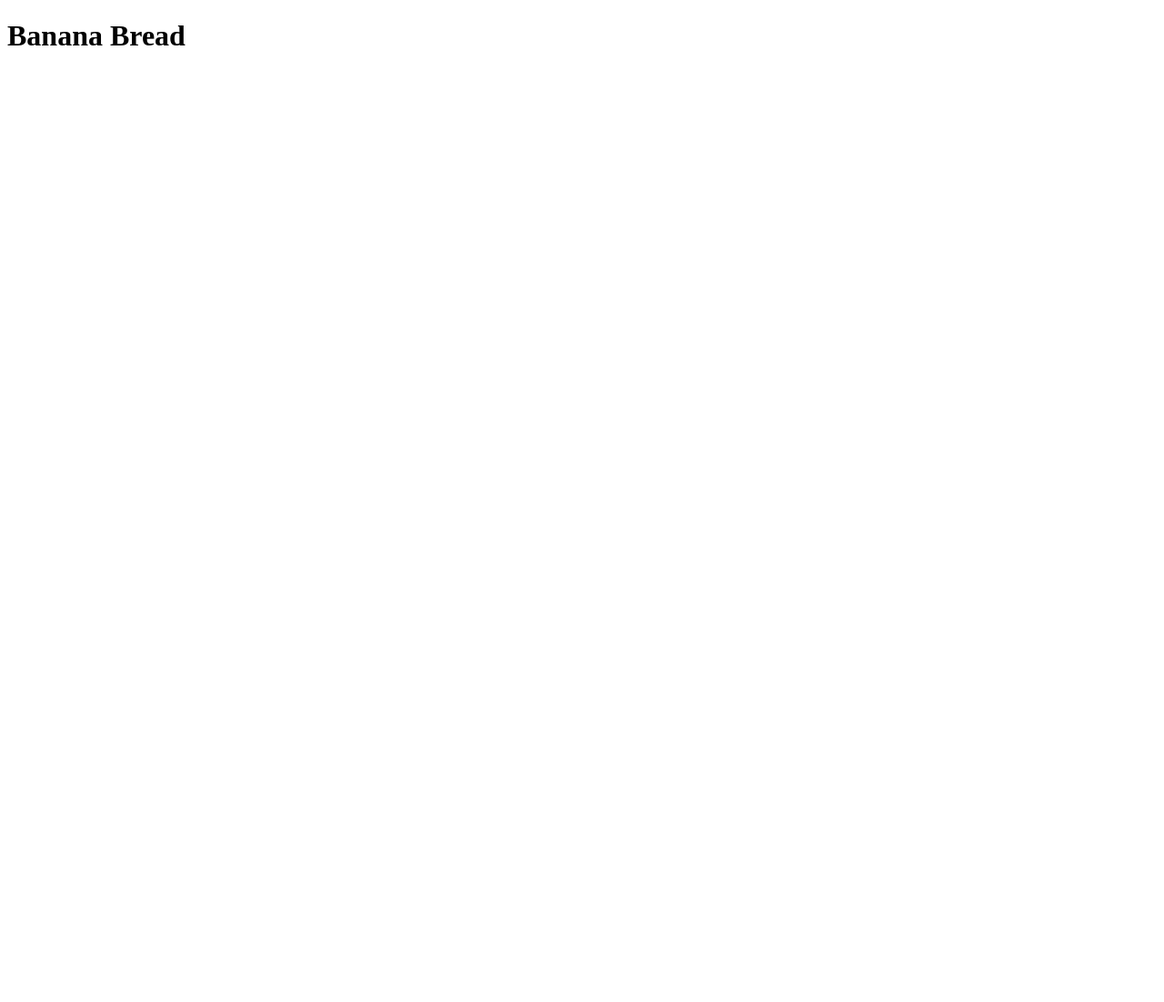
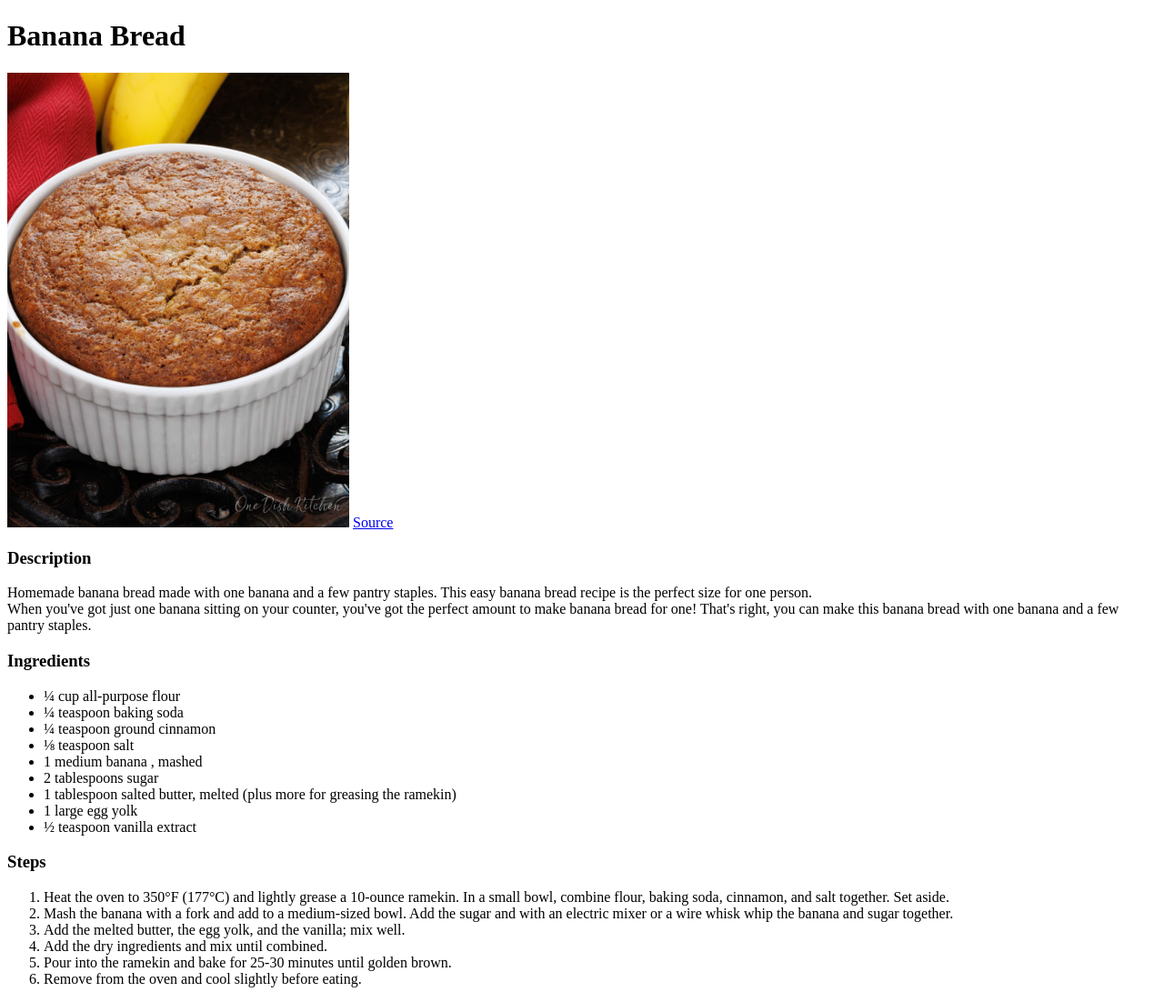
Before and after one commit to yuzhih/odin-recipes, a plain HTML site: page recipes/bananabread.html in a window 1280 px wide. Shown: the whole page at 91% size. Before the commit the page ends 800 px from the top, so only its background shows below. Drawn offline with Linux system fonts and the light colour scheme.

Commit message:
Add recipe content about Banana Bread

```diff
--- a/recipes/bananabread.html
+++ b/recipes/bananabread.html
@@ -6,6 +6,37 @@
     <meta name="viewport" content="width=device-width, initial-scale=1.0">
     <title>Banana Bread</title>
     <h1>Banana Bread</h1>
+    <img src="../images/banana-bread.jpg" alt="Banana Bread"
+    width="376" height="500">
+    <a href="https://onedishkitchen.com/banana-bread/">Source</a>
+    <h3>Description</h3>
+    <p>Homemade banana bread made with one banana and a few pantry staples. This easy banana bread recipe is the perfect size for one person.
+        <br>
+        When you've got just one banana sitting on your counter, you've got the perfect amount to make banana bread for one! That's right,
+        you can make this banana bread with one banana and a few pantry staples.</p>
+    <h3>Ingredients</h3>
+    <ul>
+        <li>¼ cup all-purpose flour</li>
+        <li>¼ teaspoon baking soda</li>
+        <li>¼ teaspoon ground cinnamon</li>
+        <li>⅛ teaspoon salt</li>
+        <li>1 medium banana , mashed</li>
+        <li>2 tablespoons sugar</li>
+        <li>1 tablespoon salted butter, melted (plus more for greasing the ramekin)</li>
+        <li>1 large egg yolk</li>
+        <li>½ teaspoon vanilla extract</li>
+    </ul>
+    <h3>Steps</h3>
+    <ol>
+        <li>Heat the oven to 350°F (177°C) and lightly grease a 10-ounce ramekin. In a small bowl, combine flour, baking soda, cinnamon,
+            and salt together. Set aside.</li>
+        <li>Mash the banana with a fork and add to a medium-sized bowl.
+            Add the sugar and with an electric mixer or a wire whisk whip the banana and sugar together.</li>
+        <li>Add the melted butter, the egg yolk, and the vanilla; mix well.</li>
+        <li>Add the dry ingredients and mix until combined.</li>
+        <li>Pour into the ramekin and bake for 25-30 minutes until golden brown.</li>
+        <li>Remove from the oven and cool slightly before eating.</li>
+    </ol>
 </head>
 <body>
 
```
